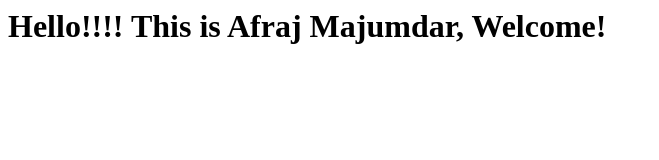
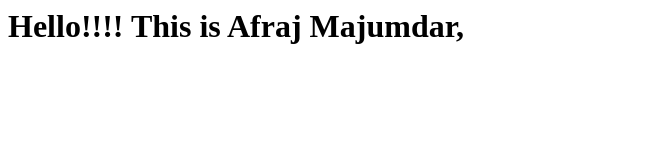
Before and after one commit to afraj1/website, a plain HTML site: page index.html in a window 1280 px wide. Shown: the whole page, without its empty margins (0-659 px from the left). Drawn offline with Linux system fonts and the light colour scheme.

Commit message:
Update index.html

```diff
--- a/index.html
+++ b/index.html
@@ -1,3 +1,3 @@
 <html>
-<h1>Hello!!!! This is Afraj Majumdar, Welcome!</h1>
+<h1>Hello!!!! This is Afraj Majumdar, </h1>
 </html>
```
